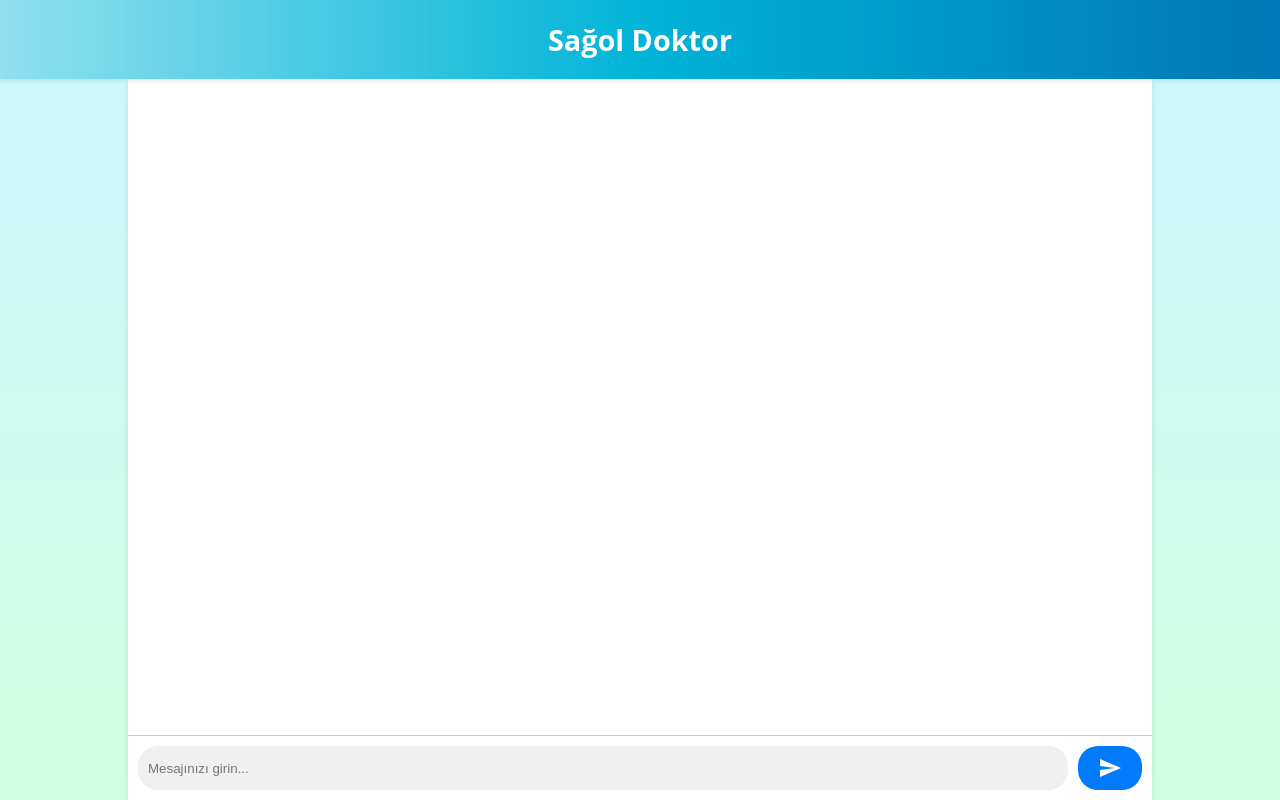
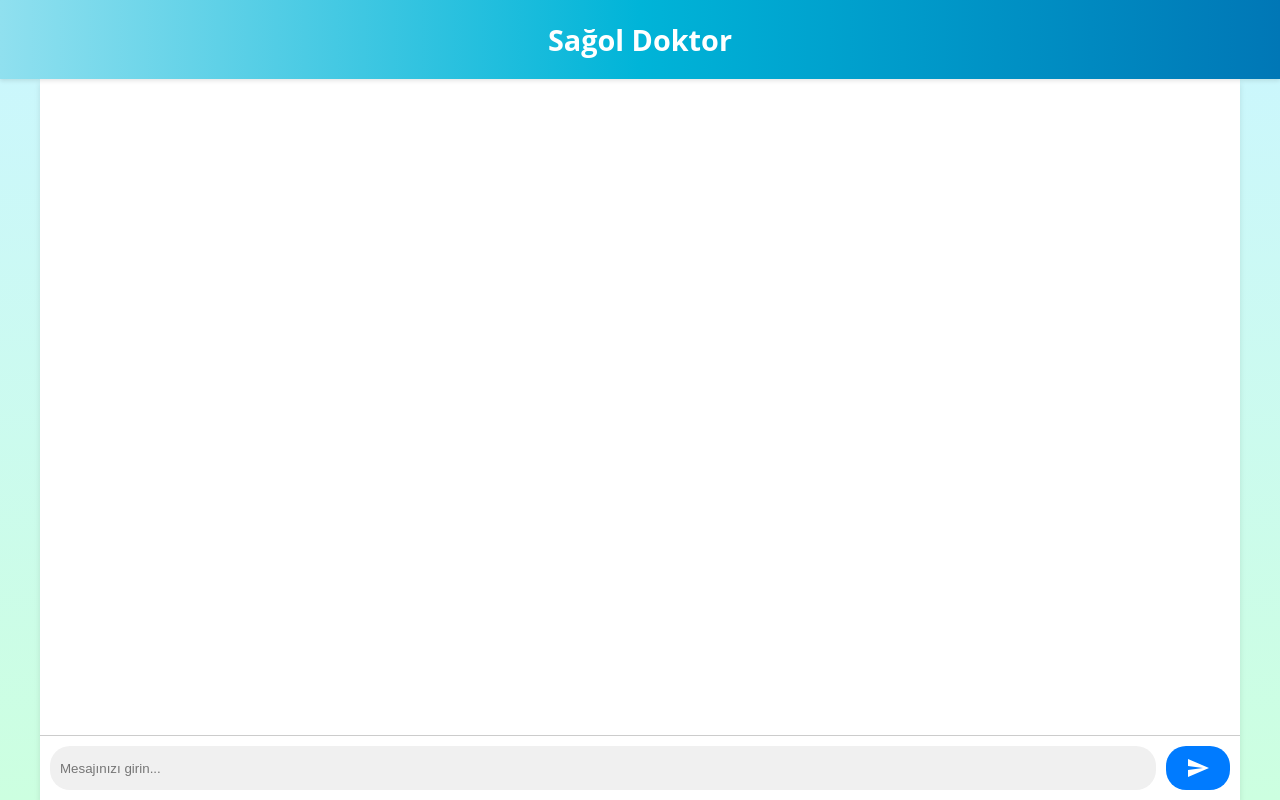
Before and after one commit to sagoldoktor/sagoldoktor.github.io, a React (Create React App) app: page / in a window 1280 px wide. Built offline with nearby package versions, Linux system fonts and the light colour scheme; the HTML template or start-up script is replaced by a standard one.

Commit message:
Update App.css

```diff
--- a/src/App.css
+++ b/src/App.css
@@ -25,7 +25,7 @@ body {
 .chat-container {
   display: flex;
   flex-direction: column;
-  width: 80%;
+  width: 1000px;
   max-width: None; /* Adjust the max-width as desired */
   height: 100%;
   background-color: #ffffff;
@@ -109,19 +109,19 @@ html {
 
 @media (min-width: 1200px) {
   .chat-container {
-    width: 80%; /* Or any value that looks good */
+    width: 1200px; /* Or any value that looks good */
   }
 }
 
 /* For medium screens */
-@media (min-width: 768px) and (max-width: 1199px) {
+@media (min-width: 800px) and (max-width: 1199px) {
   .chat-container {
-    width: 90%;
+    width: 800px;
   }
 }
 
 /* For small screens */
-@media (max-width: 767px) {
+@media (max-width: 400px) {
   .chat-container {
     width: 100%;
     margin: 0;
```
